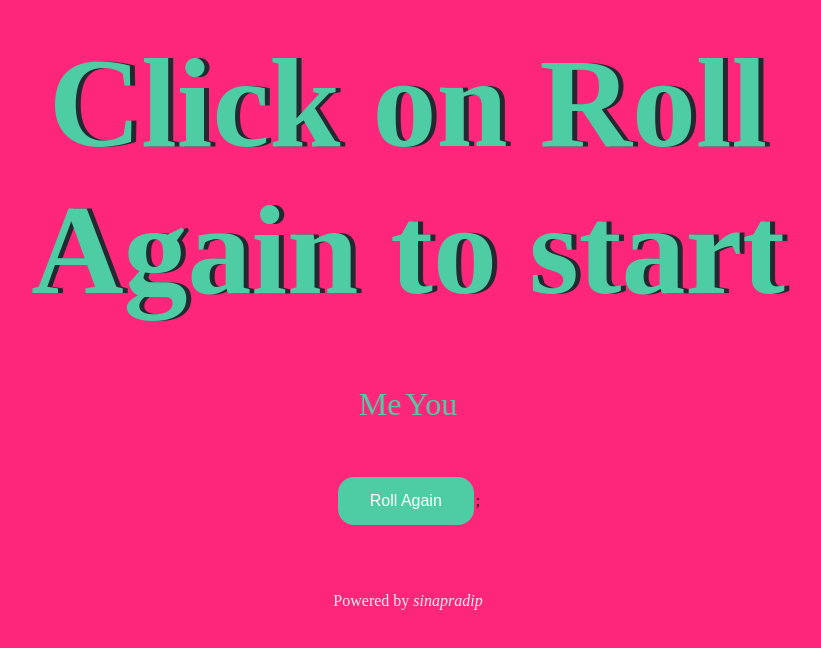
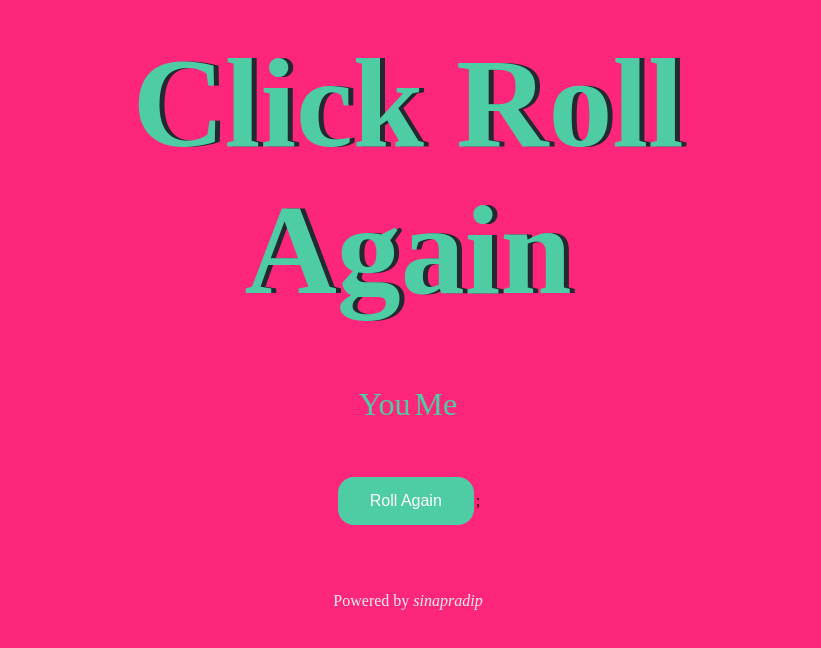
Before and after one commit to sinapradip/dicegame, a plain HTML site: page index.html in a window 1280 px wide. Shown: the whole page, without its empty margins (232-1053 px from the left). Drawn offline with Linux system fonts and the light colour scheme.

Commit message:
Update index.html

```diff
--- a/index.html
+++ b/index.html
@@ -13,15 +13,15 @@
   <body>
 
     <div class="container">
-      <h1>Click on Roll Again to start</h1>
+      <h1>Click Roll Again</h1>
 
       <div class="dice">
-        <p>Me</p>
+        <p>You</p>
         <img class="img1" src="">
       </div>
 
       <div class="dice">
-        <p>You</p>
+        <p>Me</p>
         <img class="img2" src="">
       </div>
 
```
